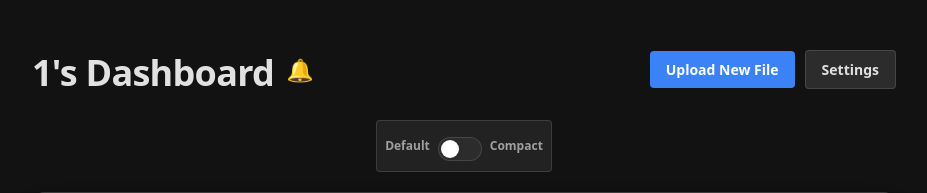
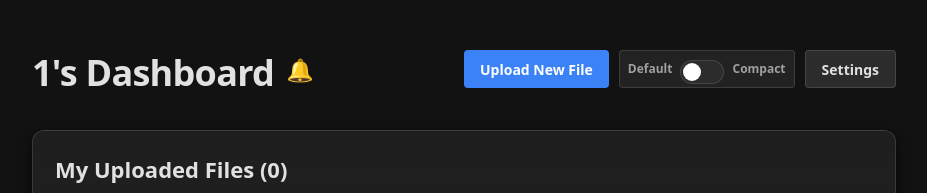
Before and after one commit to cs-ucc-ie/CS3305-2026-Team-9, a Flask app: page /dashboard in a window 1280 px wide. Shown: the part 76-269 px from the top of the page, without its empty margins (176-1103 px from the left). Run offline with Flask 3, Linux system fonts and the light colour scheme; the visitor is signed in with stand-in values (Sample User, id 1); data comes from the database, SQL or seed files in the repository; data that the repository does not hold is empty; some libraries are stand-ins or nearby versions.

Commit message:
move layout toggle button

```diff
--- a/static/styles.css
+++ b/static/styles.css
@@ -449,7 +449,9 @@ a:focus-visible {
   display: inline-flex;
   align-items: center;
   gap: 8px;
-  padding: 4px 8px;
+  padding: 0 8px;
+  height: 38px;
+  box-sizing: border-box;
   background: var(--overlay-light-2);
   border: 1px solid var(--border);
   border-radius: var(--radius-xs);
@@ -548,7 +550,8 @@ a:focus-visible {
 .dashboard-header .btn {
   padding: 8px 16px;
   font-size: 14px;
-  height: fit-content;
+  height: 38px;
+  box-sizing: border-box;
   align-self: center;
   white-space: nowrap;
 }
--- a/templates/dashboard.html
+++ b/templates/dashboard.html
@@ -25,11 +25,6 @@
     </div>
     <div class="dashboard-actions">
         <a href="{{ url_for('upload') }}" class="btn btn-sm">Upload New File</a>
-        <a href="{{ url_for('settings') }}" class="btn btn-secondary btn-sm">Settings</a>
-    </div>
-</div>
-
-<div class="dashboard-layout-toggle-row">
         <div class="dashboard-layout-toggle" role="group" aria-label="Dashboard layout toggle">
             <span class="layout-label">Default</span>
             <label class="layout-switch" for="layoutModeSwitch">
@@ -37,6 +32,8 @@
                 <span class="layout-slider" aria-hidden="true"></span>
             </label>
             <span class="layout-label">Compact</span>
+        </div>
+        <a href="{{ url_for('settings') }}" class="btn btn-secondary btn-sm">Settings</a>
     </div>
 </div>
 
```
Lines whose indentation alone changed are shown as unchanged.
